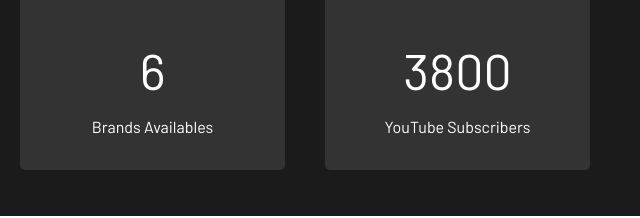
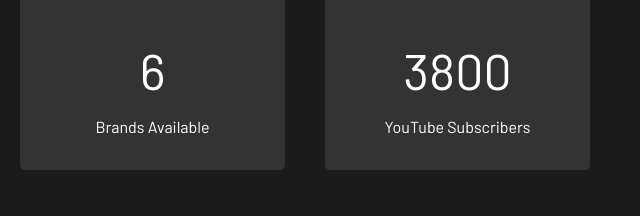
Before and after one commit to julian0808/BIT_firstproject1, a website: page index.html in a window 1280 px wide. Shown: the part 1322-1540 px from the top of the page, 640-1280 px from the left. Drawn offline with nearby package versions, Linux system fonts and the light colour scheme.

Commit message:
Update index adjusments

```diff
--- a/index.html
+++ b/index.html
@@ -281,7 +281,7 @@
             <div class="box">
                 <div class="icon"><i class='bx bxs-cloud-download'></i></div>
                 <div class="num" data-num="6">0</div>
-                <div class="text">Brands Availables</div>
+                <div class="text">Brands Available</div>
             </div>
             <div class="box">
                 <div class="icon"><i class='bx bxl-youtube'></i></div>
```
Also changed, not shown: 1 other file.
